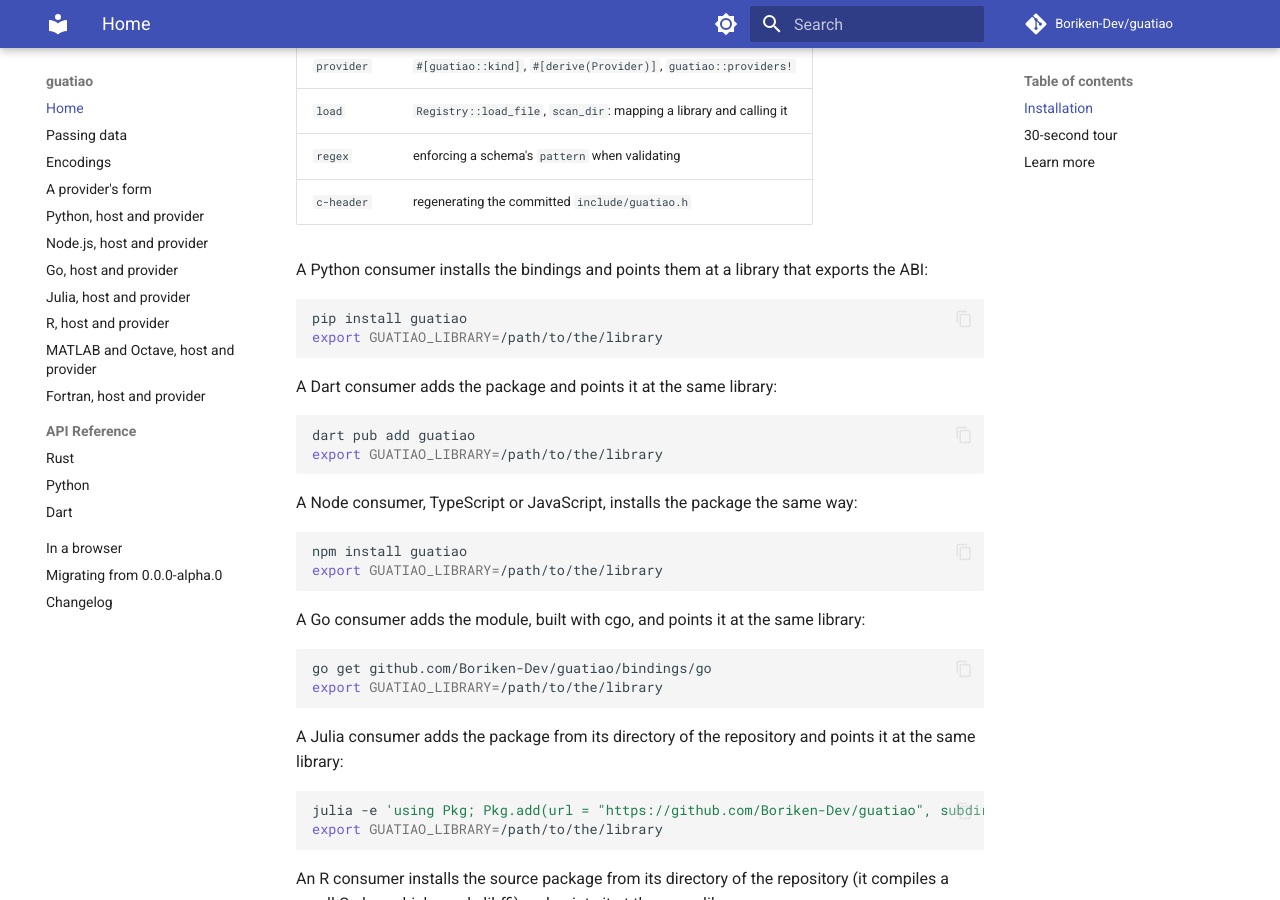
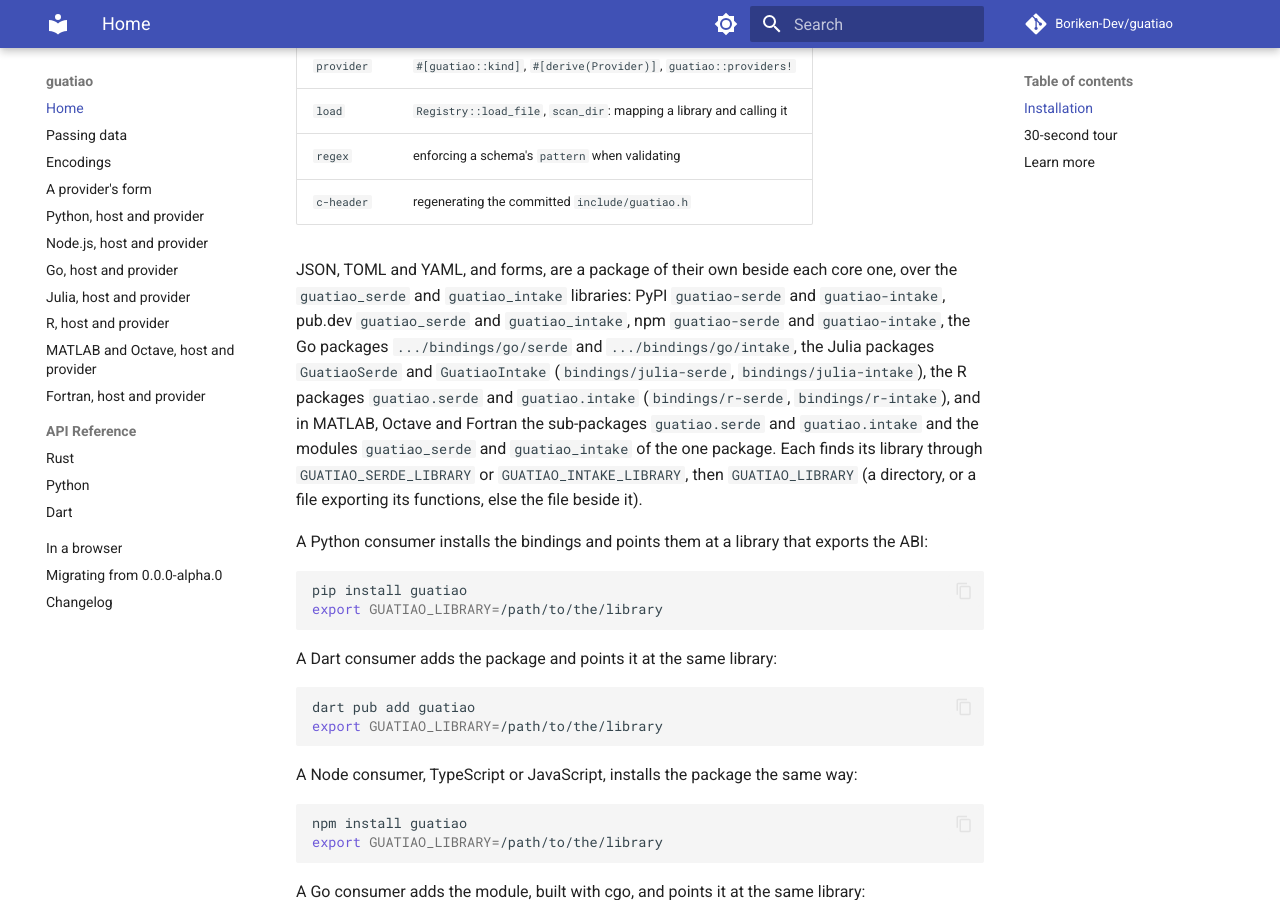
Before and after one commit to Boriken-Dev/guatiao, an MkDocs documentation site: the page built from docs/index.md, in a window 1280 px wide and 900 px high, scrolled down 698 px. Built offline with MkDocs 1.6.1 and Material for MkDocs 9.7.7, drawn with Linux system fonts in a browser that asks for light colours; comment, search, counter and statistics services are not loaded.

Commit message:
docs: the per-crate packages in the orientation, README and landing page
The release steps name every satellite manifest and pin, the registry
table gives each new package's first-publish step, and the README and
the docs landing page list the serde and intake packages per language
with the variables each reads.

```diff
--- a/docs/index.md
+++ b/docs/index.md
@@ -30,6 +30,20 @@
 | `load` | `Registry::load_file`, `scan_dir`: mapping a library and calling it |
 | `regex` | enforcing a schema's `pattern` when validating |
 | `c-header` | regenerating the committed `include/guatiao.h` |
+
+JSON, TOML and YAML, and forms, are a package of their own beside each
+core one, over the `guatiao_serde` and `guatiao_intake` libraries: PyPI
+`guatiao-serde` and `guatiao-intake`, pub.dev `guatiao_serde` and
+`guatiao_intake`, npm `guatiao-serde` and `guatiao-intake`, the Go packages
+`.../bindings/go/serde` and `.../bindings/go/intake`, the Julia packages
+`GuatiaoSerde` and `GuatiaoIntake` (`bindings/julia-serde`,
+`bindings/julia-intake`), the R packages `guatiao.serde` and
+`guatiao.intake` (`bindings/r-serde`, `bindings/r-intake`), and in MATLAB,
+Octave and Fortran the sub-packages `guatiao.serde` and `guatiao.intake` and
+the modules `guatiao_serde` and `guatiao_intake` of the one package. Each
+finds its library through `GUATIAO_SERDE_LIBRARY` or
+`GUATIAO_INTAKE_LIBRARY`, then `GUATIAO_LIBRARY` (a directory, or a file
+exporting its functions, else the file beside it).
 
 A Python consumer installs the bindings and points them at a library that
 exports the ABI:
```
Also changed, not shown: AGENTS.md (+61 -41 lines), README.md (+14 -0 lines).
